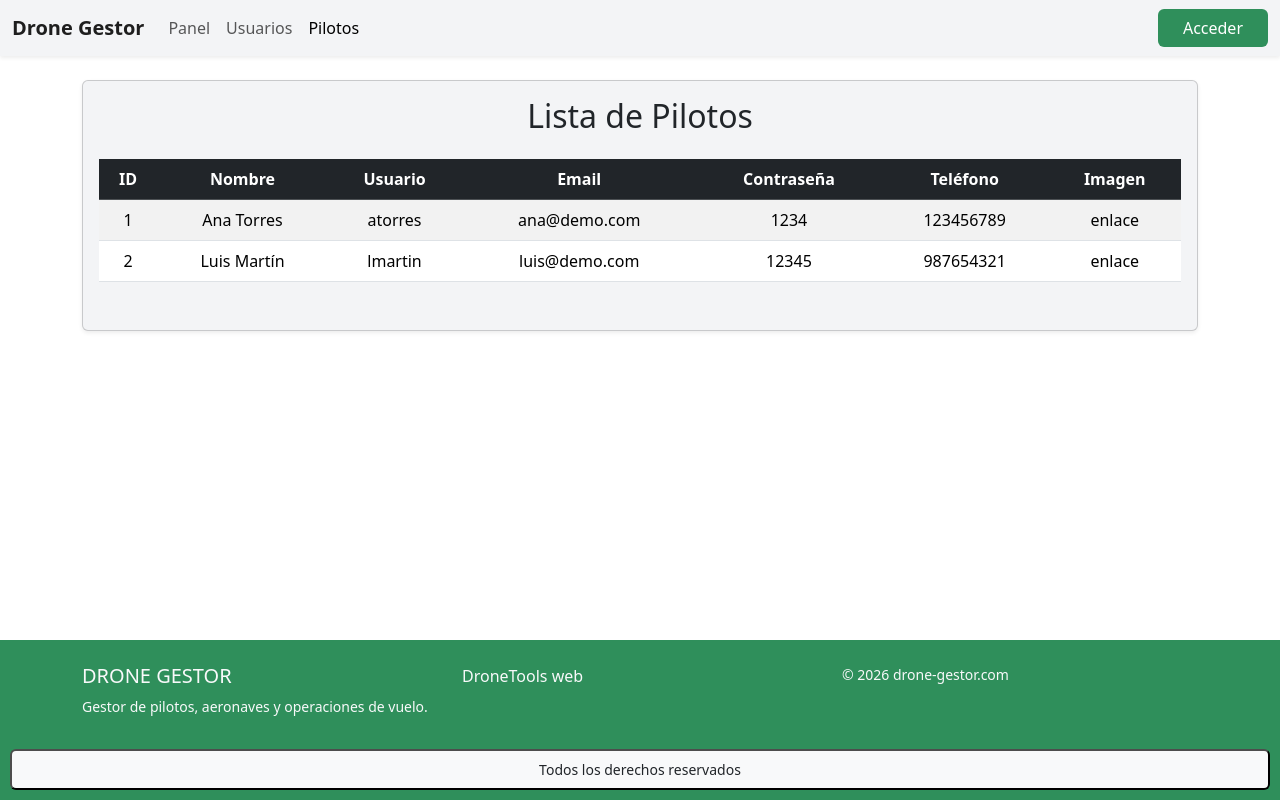
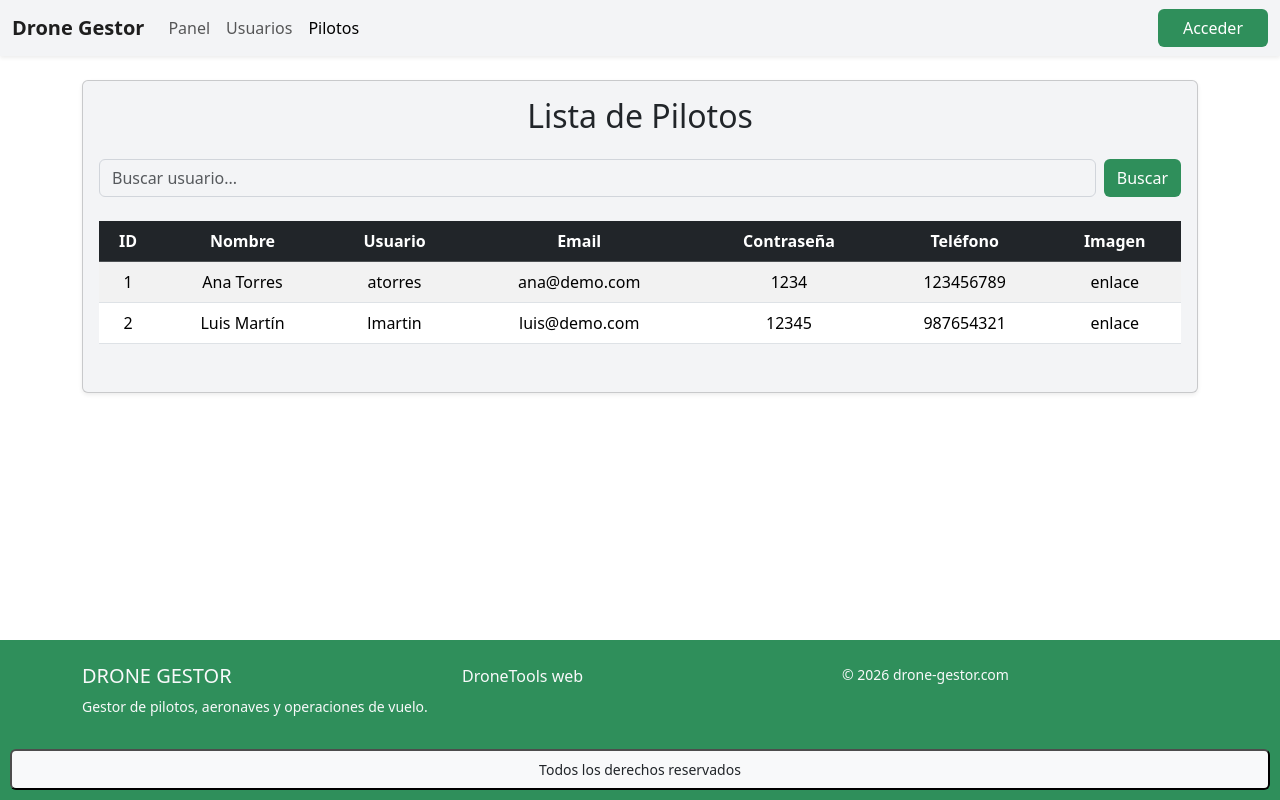
Before and after one commit to kfuentesb/DroneGestory, a React (Vite) app in the folder frontend/: page /auth/pilots in a window 1280 px wide. Built offline with nearby package versions, Linux system fonts and the light colour scheme.

Commit message:
Buscador para tablas añadido, sin funcionalidad

```diff
--- a/frontend/src/components/lists/PilotsList.tsx
+++ b/frontend/src/components/lists/PilotsList.tsx
@@ -39,7 +39,25 @@ export default function PilotsLits() {
     <div className="container py-4">
       <div className="card shadow-sm">
         <div className="card-body">
-          <h2 className="card-title mb-4">Lista de Pilotos</h2>
+          <div>
+            <h2 className="card-title mb-4">Lista de Pilotos</h2>
+          </div>
+
+          {/* Barra de búsqueda */}
+          <div className="d-flex gap-2 mb-4">
+            <input
+              type="text"
+              className="form-control"
+              placeholder="Buscar usuario..."
+              style={{ backgroundColor: "#F3F4F6", borderColor: "#D1D5DB" }}
+            />
+            <button
+              className="btn"
+              style={{ backgroundColor: "#2F8F5B", color: "#FFFFFF" }}
+            >
+              Buscar
+            </button>
+          </div>
 
           <div className="table-responsive">
             <table className="table table-striped table-hover align-middle">
--- a/frontend/src/components/lists/UserList.tsx
+++ b/frontend/src/components/lists/UserList.tsx
@@ -48,6 +48,22 @@ export default function UserList() {
           <h2 className="card-title mb-4" style={{ color: "#1E1E1E" }}>
             Lista de Usuarios
           </h2>
+
+          {/* Barra de búsqueda */}
+          <div className="d-flex gap-2 mb-4">
+            <input
+              type="text"
+              className="form-control"
+              placeholder="Buscar usuario..."
+              style={{ backgroundColor: "#F3F4F6", borderColor: "#D1D5DB" }}
+            />
+            <button
+              className="btn"
+              style={{ backgroundColor: "#2F8F5B", color: "#FFFFFF" }}
+            >
+              Buscar
+            </button>
+          </div>
 
           <div className="table-responsive">
             <table
```
